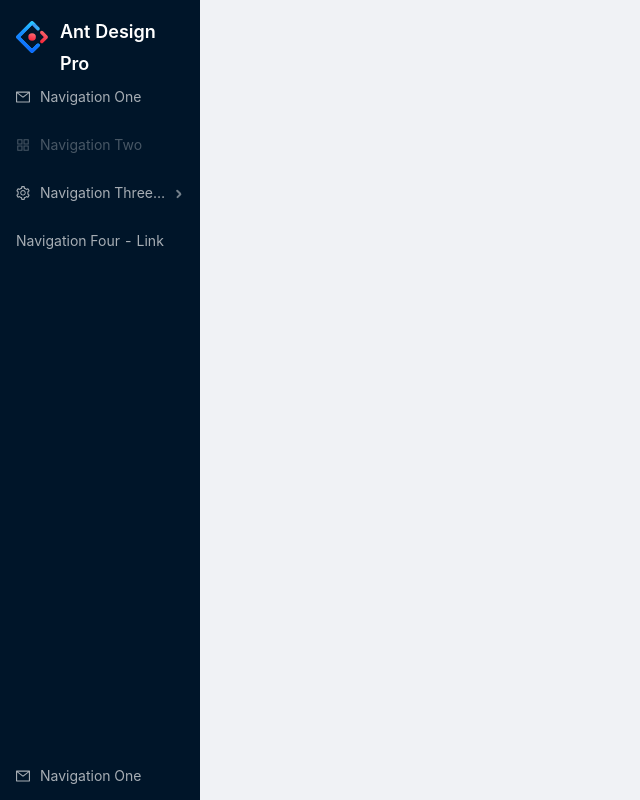
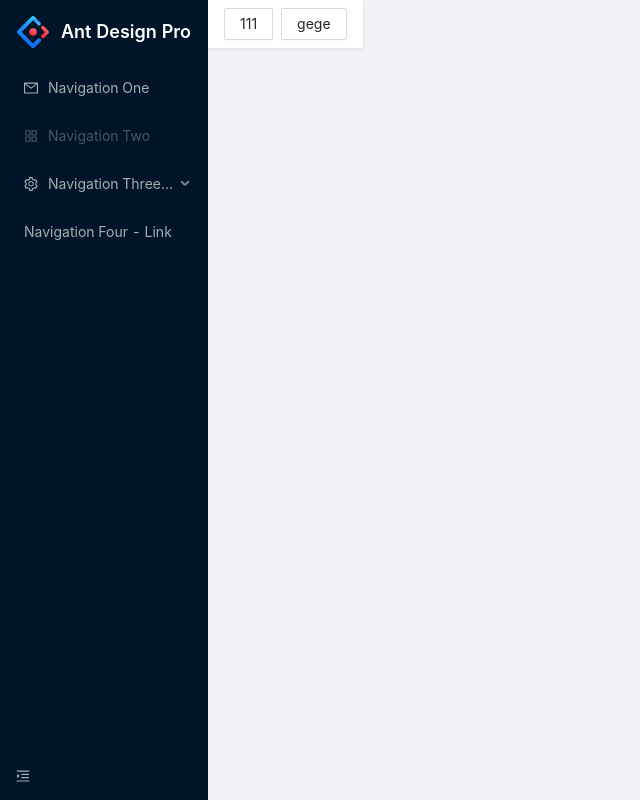
Before and after one commit to EmptyG2018/admin-template, a React app: page / in a window 1280 px wide. Shown: the whole page, without its empty margins (0-640 px from the left). Built offline with nearby package versions, Linux system fonts and the light colour scheme.

Commit message:
feat(layouts): 新增通用布局
n

```diff
--- a/src/Layouts/CollapseBtn.tsx
+++ b/src/Layouts/CollapseBtn.tsx
@@ -1,23 +1,32 @@
 import { Menu } from "antd";
 import type { MenuProps } from "antd";
-import { MailOutlined } from "@ant-design/icons";
+import { MenuFoldOutlined, MenuUnfoldOutlined } from "@ant-design/icons";
 import React from "react";
 import styled from "styled-components";
 
 const CollapseBtnSC = styled.div``;
 
-const items: MenuProps["items"] = [
-  {
-    label: "Navigation One",
-    key: "mail",
-    icon: <MailOutlined />,
-  },
-];
+type Props = {
+  collapsed: boolean;
+  onChange: (collapsed: boolean) => void;
+};
 
-const CollapseBtn: React.FC = ({ ...props }) => {
+const CollapseBtn: React.FC<Props> = ({ collapsed, onChange, ...props }) => {
+  const items: MenuProps["items"] = [
+    {
+      key: "collapse",
+      icon: collapsed ? <MenuFoldOutlined /> : <MenuUnfoldOutlined />,
+    },
+  ];
+
   return (
     <CollapseBtnSC {...props}>
-      <Menu theme="dark" items={items} />
+      <Menu
+        selectable={false}
+        theme="dark"
+        items={items}
+        onClick={() => onChange(!collapsed)}
+      />
     </CollapseBtnSC>
   );
 };
--- a/src/Layouts/Logo.tsx
+++ b/src/Layouts/Logo.tsx
@@ -6,6 +6,7 @@ import styled from "styled-components";
 
 type Props = {
   to: To;
+  showTitle: boolean;
   icon?: string;
   title: string;
 };
@@ -24,7 +25,6 @@ const LogoLinkSC = styled(Link)`
 const LogoIconSC = styled.img`
   display: inline-block;
   height: 32px;
-  margin: 0 12px 0 0;
   vertical-align: middle;
 `;
 
@@ -37,15 +37,16 @@ const LogoTitleSC = styled(Typography.Title)`
     font-size: 18px;
     line-height: 32px;
     vertical-align: middle;
+    margin: 0 0 0 12px;
   }
 `;
 
-const Logo: React.FC<Props> = ({ to, icon, title, ...props }) => {
+const Logo: React.FC<Props> = ({ to, icon, title, showTitle, ...props }) => {
   return (
     <LogoWrapSC {...props}>
       <LogoLinkSC to={to}>
         {icon && <LogoIconSC src={icon} />}
-        <LogoTitleSC level={1}>{title}</LogoTitleSC>
+        {showTitle && <LogoTitleSC level={1}>{title}</LogoTitleSC>}
       </LogoLinkSC>
     </LogoWrapSC>
   );
--- a/src/Layouts/MenuSide.tsx
+++ b/src/Layouts/MenuSide.tsx
@@ -70,10 +70,15 @@ const MenuSideSC = styled.div`
   overflow: hidden auto;
 `;
 
-const MenuSide: React.FC = ({ ...props }) => {
+
+const MenuSide: React.FC = () => {
   return (
-    <MenuSideSC {...props}>
-      <Menu theme="dark" items={items} />
+    <MenuSideSC>
+      <Menu
+        mode="inline"
+        theme="dark"
+        items={items}
+      />
     </MenuSideSC>
   );
 };
--- /dev/null
+++ b/src/Layouts/TopHeader.tsx
@@ -0,0 +1,65 @@
+import { Layout, Space } from "antd";
+import React from "react";
+import styled from "styled-components";
+
+type Props = {
+  fixed: boolean;
+  height?: number;
+  nav?: React.ReactElement[];
+  extra?: React.ReactElement[];
+};
+
+const HeaderSC = styled(Layout.Header)<{ height: number }>`
+  height: ${(props) => props.height}px;
+  line-height: ${(props) => props.height}px;
+`;
+
+const HeaderPlaceholderSC = styled(HeaderSC)`
+  background: transparent;
+`;
+
+const HeaderFixedSC = styled(HeaderSC)<{ fixed: boolean }>`
+  position: ${props => props.fixed ? 'fixed' : 'initial'};
+  top: ${props => props.fixed ? 0 : 'initial'};
+  padding: 0;
+`;
+
+const HeaderWrappSC = styled.div`
+  position: relative;
+  align-items: center;
+  display: flex;
+  padding: 0 16px;
+  height: 100%;
+  background: #fff;
+  box-shadow: 0 1px 4px rgba(0, 21, 41, 0.08);
+`;
+
+const HeaderNavSC = styled.div``;
+
+const HeaderExtraSC = styled.div``;
+
+const TopHeader: React.FC<Props> = ({
+  fixed,
+  height = 48,
+  nav,
+  extra,
+  ...props
+}) => {
+  return (
+    <>
+      {<HeaderPlaceholderSC height={height} />}
+      <HeaderFixedSC fixed={fixed} height={height}>
+        <HeaderWrappSC>
+          <HeaderNavSC>
+            {nav && <Space>{nav.map((item) => item)}</Space>}
+          </HeaderNavSC>
+          <HeaderExtraSC>
+            {extra && <Space>{extra.map((item) => item)}</Space>}
+          </HeaderExtraSC>
+        </HeaderWrappSC>
+      </HeaderFixedSC>
+    </>
+  );
+};
+
+export default TopHeader;
--- a/src/Layouts/WorkLayout/WorkLayout.tsx
+++ b/src/Layouts/WorkLayout/WorkLayout.tsx
@@ -1,11 +1,12 @@
-import { Layout } from "antd";
+import { Button, Layout } from "antd";
 import { Outlet } from "react-router-dom";
-import React from "react";
+import React, { useState } from "react";
 import styled from "styled-components";
 
 import Logo from "../Logo";
 import MenuSide from "../MenuSide";
 import CollapseBtn from "../CollapseBtn";
+import TopHeader from "../TopHeader";
 
 import logoSvg from "../../assets/logo.svg";
 
@@ -22,16 +23,24 @@ const WorkLayoutSideSC = styled(Layout.Sider)`
 `;
 
 const WorkLayout: React.FC = () => {
+  const [collapsed, setCollapsed] = useState(false);
+
   return (
     <WorkLayoutSC>
-      <WorkLayoutSideSC>
-        <Logo to="/" icon={logoSvg} title="Ant Design Pro" />
+      <WorkLayoutSideSC width={208} collapsed={collapsed} collapsedWidth={48}>
+        <Logo
+          to="/"
+          icon={logoSvg}
+          showTitle={!collapsed}
+          title="Ant Design Pro"
+        />
         <MenuSide />
-        <CollapseBtn />
+        <CollapseBtn collapsed={collapsed} onChange={setCollapsed} />
       </WorkLayoutSideSC>
-      <Layout.Content>
+      <Layout>
+        <TopHeader fixed nav={[<Button>111</Button>, <Button>gege</Button>]} />
         <Outlet />
-      </Layout.Content>
+      </Layout>
     </WorkLayoutSC>
   );
 };
```
